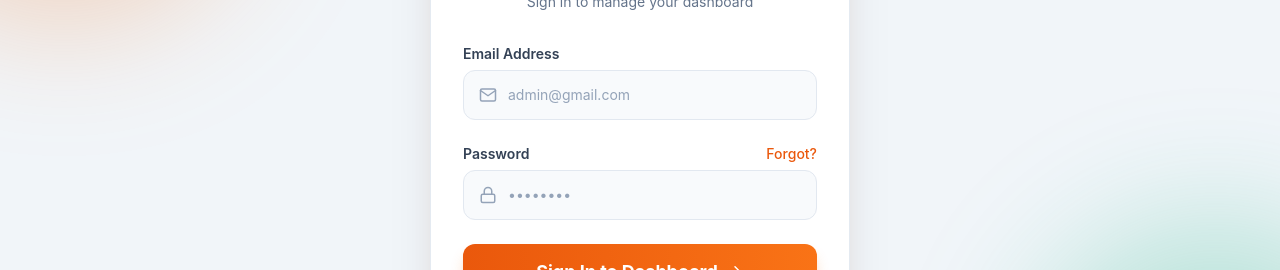
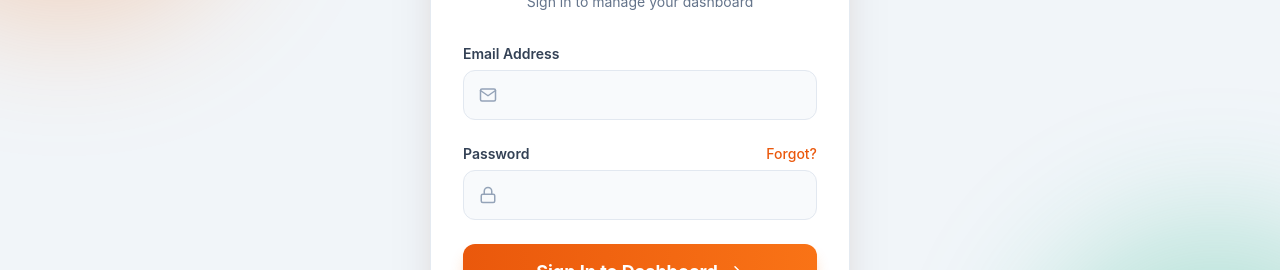
Before and after one commit to supportpaultech-hub/paultech, a React (Vite) app in the folder frontend/: page /admin/leaves in a window 1280 px wide. Shown: the part 278-548 px from the top of the page. Built offline with nearby package versions, Linux system fonts and the light colour scheme; no server answers.

Commit message:
feat: create core frontend views including AdminLogin, Home, and user Login pages

```diff
--- a/frontend/src/pages/AdminLogin.jsx
+++ b/frontend/src/pages/AdminLogin.jsx
@@ -98,8 +98,7 @@ const AdminLogin = ({ onLoginSuccess }) => {
                 required
                 value={formData.email}
                 onChange={(e) => setFormData({...formData, email: e.target.value})}
-                className="w-full bg-slate-50 border border-slate-200 rounded-xl py-3 sm:py-3.5 pl-11 pr-4 text-xs sm:text-sm text-slate-900 placeholder-slate-400 focus:outline-none focus:ring-4 focus:ring-orange-500/10 focus:border-orange-500 focus:bg-white transition-all duration-300"
-                placeholder="admin@gmail.com"
+                className="w-full bg-slate-50 border border-slate-200 rounded-xl py-3 sm:py-3.5 pl-11 pr-4 text-xs sm:text-sm text-slate-900 focus:outline-none focus:ring-4 focus:ring-orange-500/10 focus:border-orange-500 focus:bg-white transition-all duration-300"
               />
             </div>
           </div>
@@ -118,8 +117,7 @@ const AdminLogin = ({ onLoginSuccess }) => {
                 required
                 value={formData.password}
                 onChange={(e) => setFormData({...formData, password: e.target.value})}
-                className="w-full bg-slate-50 border border-slate-200 rounded-xl py-3 sm:py-3.5 pl-11 pr-4 text-xs sm:text-sm text-slate-900 placeholder-slate-400 focus:outline-none focus:ring-4 focus:ring-orange-500/10 focus:border-orange-500 focus:bg-white transition-all duration-300"
-                placeholder="••••••••"
+                className="w-full bg-slate-50 border border-slate-200 rounded-xl py-3 sm:py-3.5 pl-11 pr-4 text-xs sm:text-sm text-slate-900 focus:outline-none focus:ring-4 focus:ring-orange-500/10 focus:border-orange-500 focus:bg-white transition-all duration-300"
               />
             </div>
           </div>
--- a/frontend/src/pages/Home.jsx
+++ b/frontend/src/pages/Home.jsx
@@ -838,10 +838,10 @@ const Home = () => {
             </h2>
             <div className="w-14 sm:w-20 h-1 sm:h-1.5 bg-gradient-to-r from-orange-500 to-green-500 mb-4 sm:mb-8 rounded-full"></div>
             <p className="text-slate-600 leading-relaxed text-xs sm:text-base lg:text-lg mb-3 sm:mb-6">
-              Based in the industrial heart of Jamshedpur, PaulTech Software Services Pvt Ltd. provides the best customized software, IT solutions & ERP (SAP) services to its clients. We are recognized as one of the most innovative and cutting-edge software service providers in the region.
+              Based in the industrial heart of Jamshedpur, PaulTech Software Services Pvt. Ltd. provides customized software solutions, ERP software, IT services, and digital marketing solutions to help businesses work smarter and grow faster. We are committed to delivering innovative, reliable, and practical solutions that simplify business operations, strengthen online presence, and help our clients stay ahead in today’s competitive market.
             </p>
             <p className="text-slate-600 leading-relaxed text-xs sm:text-base">
-              We excel in crafting tailored solutions that meet your exact business needs. With an unwavering focus on quality, scalability, and timely delivery, our commitment to customer satisfaction drives us to build long-term partnerships that empower your business in today's dynamic market.
+              We specialize in creating tailored solutions that align with your unique business needs, from streamlining workflows and improving efficiency to enhancing digital visibility and reaching the right audience through effective digital marketing strategies. With a strong focus on quality, scalability, and timely delivery, we believe in building lasting client relationships through trust, transparency, and continuous support helping your business grow with confidence in an ever-evolving digital world.
             </p>
           </div>
 
--- a/frontend/src/pages/Login.jsx
+++ b/frontend/src/pages/Login.jsx
@@ -82,8 +82,7 @@ const Login = ({ onLoginSuccess }) => {
                 required
                 value={email}
                 onChange={(e) => setEmail(e.target.value)}
-                className="w-full bg-slate-50 border border-slate-200 rounded-xl py-3.5 pl-11 pr-4 text-slate-900 placeholder-slate-400 focus:outline-none focus:ring-4 focus:ring-orange-500/10 focus:border-orange-500 focus:bg-white transition-all duration-300"
-                placeholder="name@paultech.com"
+                className="w-full bg-slate-50 border border-slate-200 rounded-xl py-3.5 pl-11 pr-4 text-slate-900 focus:outline-none focus:ring-4 focus:ring-orange-500/10 focus:border-orange-500 focus:bg-white transition-all duration-300"
               />
             </div>
           </div>
@@ -102,8 +101,7 @@ const Login = ({ onLoginSuccess }) => {
                 required
                 value={password}
                 onChange={(e) => setPassword(e.target.value)}
-                className="w-full bg-slate-50 border border-slate-200 rounded-xl py-3.5 pl-11 pr-4 text-slate-900 placeholder-slate-400 focus:outline-none focus:ring-4 focus:ring-orange-500/10 focus:border-orange-500 focus:bg-white transition-all duration-300"
-                placeholder="••••••••"
+                className="w-full bg-slate-50 border border-slate-200 rounded-xl py-3.5 pl-11 pr-4 text-slate-900 focus:outline-none focus:ring-4 focus:ring-orange-500/10 focus:border-orange-500 focus:bg-white transition-all duration-300"
               />
             </div>
           </div>
--- a/frontend/src/student-app/pages/Login.jsx
+++ b/frontend/src/student-app/pages/Login.jsx
@@ -61,8 +61,7 @@ export default function Login({ onLogin }) {
                 required
                 value={username}
                 onChange={(e) => setUsername(e.target.value)}
-                className="w-full bg-slate-50 border border-slate-200 rounded-xl py-3 pl-11 pr-4 text-slate-900 placeholder-slate-400 focus:outline-none focus:ring-4 focus:ring-orange-500/10 focus:border-orange-500 focus:bg-white transition-all duration-300"
-                placeholder="admin"
+                className="w-full bg-slate-50 border border-slate-200 rounded-xl py-3 pl-11 pr-4 text-slate-900 focus:outline-none focus:ring-4 focus:ring-orange-500/10 focus:border-orange-500 focus:bg-white transition-all duration-300"
               />
             </div>
           </div>
@@ -80,8 +79,7 @@ export default function Login({ onLogin }) {
                 required
                 value={password}
                 onChange={(e) => setPassword(e.target.value)}
-                className="w-full bg-slate-50 border border-slate-200 rounded-xl py-3 pl-11 pr-4 text-slate-900 placeholder-slate-400 focus:outline-none focus:ring-4 focus:ring-orange-500/10 focus:border-orange-500 focus:bg-white transition-all duration-300"
-                placeholder="••••••••"
+                className="w-full bg-slate-50 border border-slate-200 rounded-xl py-3 pl-11 pr-4 text-slate-900 focus:outline-none focus:ring-4 focus:ring-orange-500/10 focus:border-orange-500 focus:bg-white transition-all duration-300"
               />
             </div>
           </div>
```
